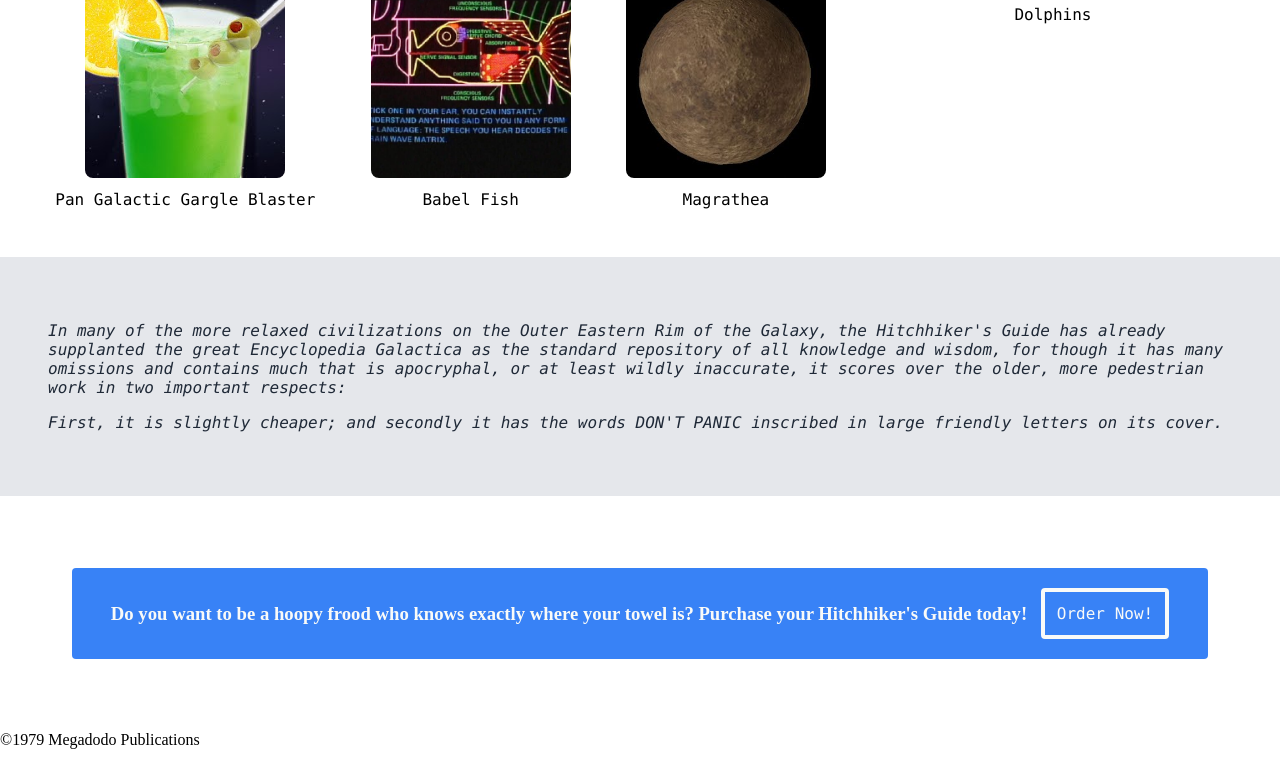
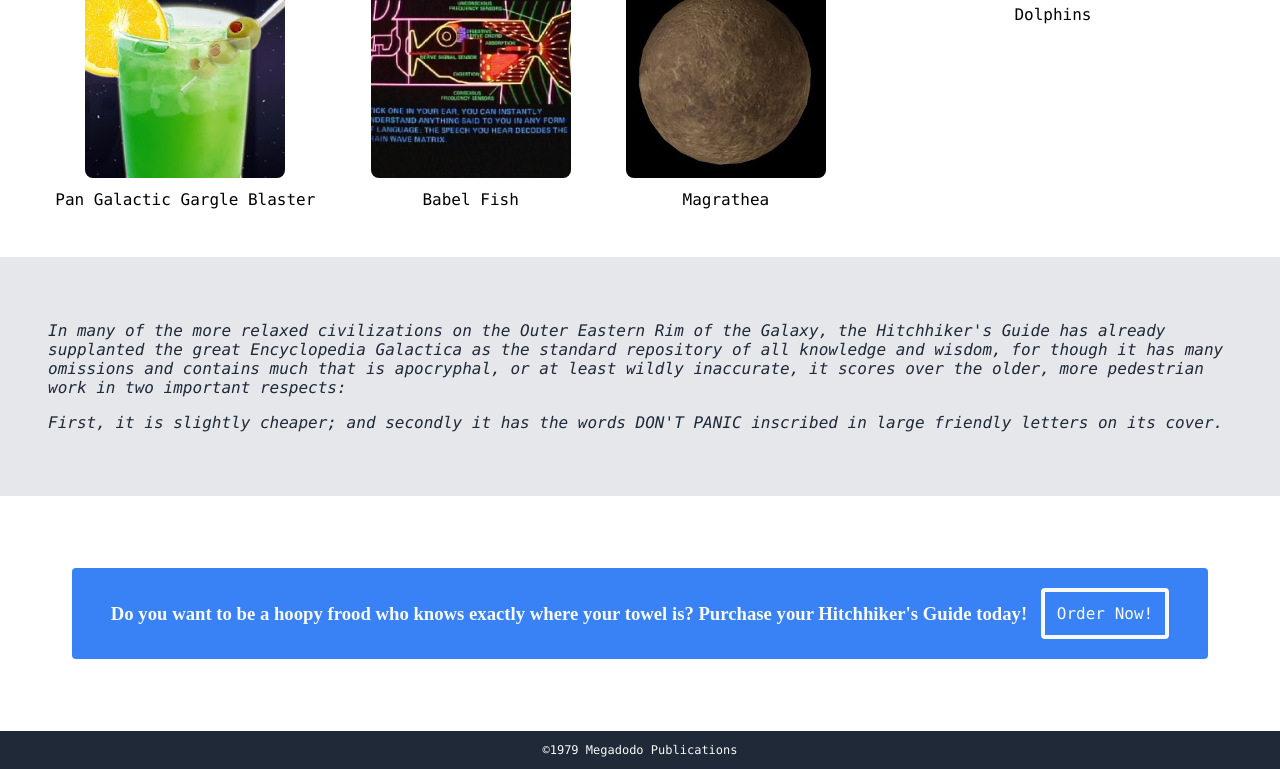
Before and after one commit to shreggz/h2g2-landing-page, a plain HTML site: page index.html in a window 1280 px wide. Shown: the part 748-1517 px from the top of the page. Drawn offline with Linux system fonts and the light colour scheme.

Commit message:
Create footer for website

```diff
--- a/styles.css
+++ b/styles.css
@@ -127,3 +127,14 @@ h1 {
 .purchase > button {
     border: 4px solid #f9faf8;
 }
+
+.footer {
+    display: flex;
+    background-color: #1f2937;
+    color: #f9faf8;
+    margin: 0px;
+    justify-content: center;
+    align-items: center;
+    font-family: Menlo, "Courier New", monospace;
+    font-size: 12px;
+}
```
